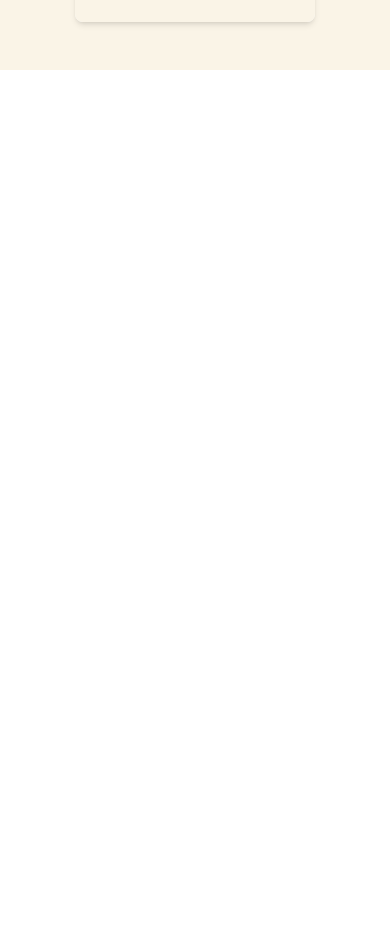
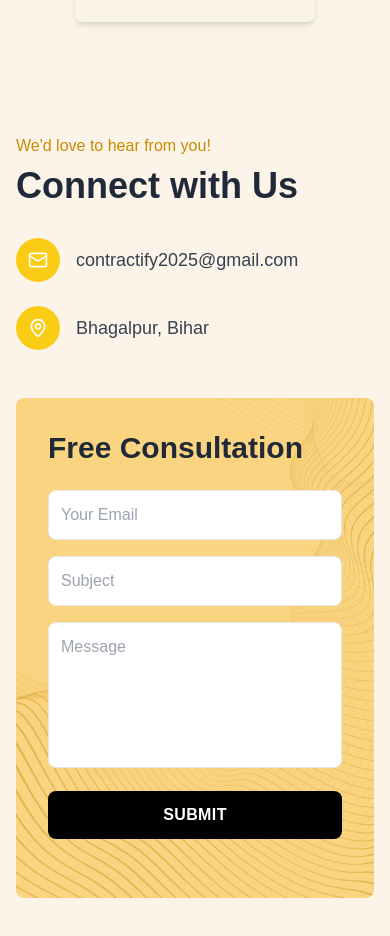
Before and after one commit to BuildingProjects/Contractify, a Next.js app in the folder client/: page / in a window 390 px wide. Shown: the part 5222-6158 px from the top of the page. Before the commit the page ends 5292 px from the top, so only its background shows below. Built offline with nearby package versions, Linux system fonts and the light colour scheme.

Commit message:
completed ui for connectus component

```diff
--- a/client/package.json
+++ b/client/package.json
@@ -9,7 +9,10 @@
     "lint": "next lint"
   },
   "dependencies": {
+    "@fortawesome/free-solid-svg-icons": "^6.7.2",
+    "@fortawesome/react-fontawesome": "^0.2.2",
     "framer-motion": "^11.18.1",
+    "lucide-react": "^0.473.0",
     "next": "15.1.4",
     "react": "^19.0.0",
     "react-countup": "^6.5.3",
--- /dev/null
+++ b/client/src/app/components/ConnectUsPage.js
@@ -0,0 +1,100 @@
+import React from "react";
+import { MapPin, Headphones, Mail } from "lucide-react";
+import Image from "next/image";
+import Background from "../assets/bg_connect.png";
+
+const ConnectUs = () => {
+  const handleSubmit = (e) => {
+    e.preventDefault();
+    // Add form submission logic here
+  };
+
+  return (
+    <section className="bg-[#fdf4e9] py-16 px-4 md:px-12 lg:px-24">
+      <div className="max-w-7xl mx-auto grid grid-cols-1 lg:grid-cols-2 gap-12 items-center">
+        {/* Left Section */}
+        <div className="space-y-8">
+          <div>
+            <p className="text-yellow-600 font-medium mb-2">
+              We'd love to hear from you!
+            </p>
+            <h2 className="text-4xl md:text-5xl font-bold text-gray-800">
+              Connect with Us
+            </h2>
+          </div>
+
+          <ul className="space-y-6">
+            <li className="flex items-center text-lg text-gray-700 group">
+              <div className="bg-yellow-400 text-white rounded-full p-3 mr-4 transition-all duration-300 group-hover:bg-yellow-500">
+                <Mail className="w-5 h-5" />
+              </div>
+              <a
+                href="mailto:contractify2025@gmail.com"
+                className="hover:text-gray-900 transition-colors"
+              >
+                contractify2025@gmail.com
+              </a>
+            </li>
+            <li className="flex items-center text-lg text-gray-700 group">
+              <div className="bg-yellow-400 text-white rounded-full p-3 mr-4 transition-all duration-300 group-hover:bg-yellow-500">
+                <MapPin className="w-5 h-5" />
+              </div>
+              <span>Bhagalpur, Bihar</span>
+            </li>
+          </ul>
+        </div>
+
+        {/* Right Section */}
+        <div className="relative rounded-lg p-8 overflow-hidden min-h-[500px]">
+          <Image
+            src={Background}
+            alt="Background pattern"
+            fill
+            sizes="(max-width: 768px) 50vw, 50vw"
+            className="object-cover "
+            priority
+          />
+          <div className="relative z-10">
+            <h3 className="text-3xl font-bold text-gray-800 mb-6">
+              Free Consultation
+            </h3>
+            <form onSubmit={handleSubmit} className="space-y-4">
+              <div>
+                <input
+                  type="email"
+                  placeholder="Your Email"
+                  className="w-full p-3 border border-gray-200 rounded-lg focus:outline-none focus:ring-2 focus:ring-yellow-400 transition-shadow bg-white"
+                  required
+                />
+              </div>
+              <div>
+                <input
+                  type="text"
+                  placeholder="Subject"
+                  className="w-full p-3 border border-gray-200 rounded-lg focus:outline-none focus:ring-2 focus:ring-yellow-400 transition-shadow bg-white"
+                  required
+                />
+              </div>
+              <div>
+                <textarea
+                  placeholder="Message"
+                  rows="5"
+                  className="w-full p-3 border border-gray-200 rounded-lg focus:outline-none focus:ring-2 focus:ring-yellow-400 transition-shadow resize-none bg-white"
+                  required
+                ></textarea>
+              </div>
+              <button
+                type="submit"
+                className="w-full bg-black text-white font-bold py-3 px-6 rounded-lg hover:bg-gray-800 transition-colors duration-300 uppercase tracking-wide"
+              >
+                Submit
+              </button>
+            </form>
+          </div>
+        </div>
+      </div>
+    </section>
+  );
+};
+
+export default ConnectUs;
--- a/client/src/app/page.js
+++ b/client/src/app/page.js
@@ -1,6 +1,7 @@
 "use client";
 import AboutPage from "./components/AboutPage";
 import ClientsSection from "./components/ClientsPage";
+import ConnectUs from "./components/ConnectUsPage";
 import Navbar from "./components/Navbar";
 import OnboardingPage from "./components/OnboardingPage";
 import TeamSection from "./components/TeamSection";
@@ -14,6 +15,7 @@ export default function Home() {
       <WorkProcess />
       <ClientsSection />
       <TeamSection />
+      <ConnectUs />
     </div>
   );
 }
```
Also changed, not shown: client/src/app/assets/bg_connect.png (added), 1 other file (tests, documents, lock files or other folders).
